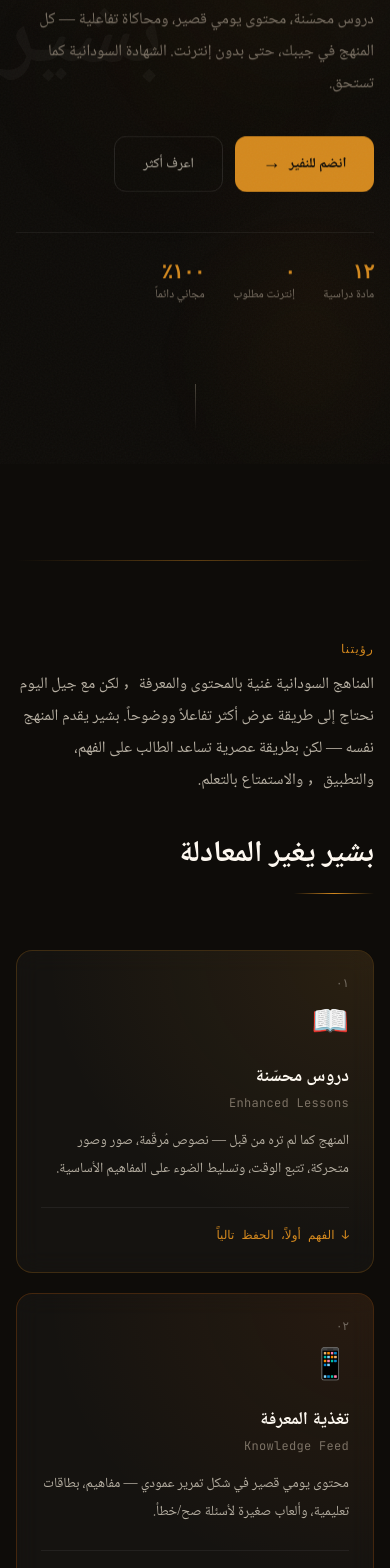
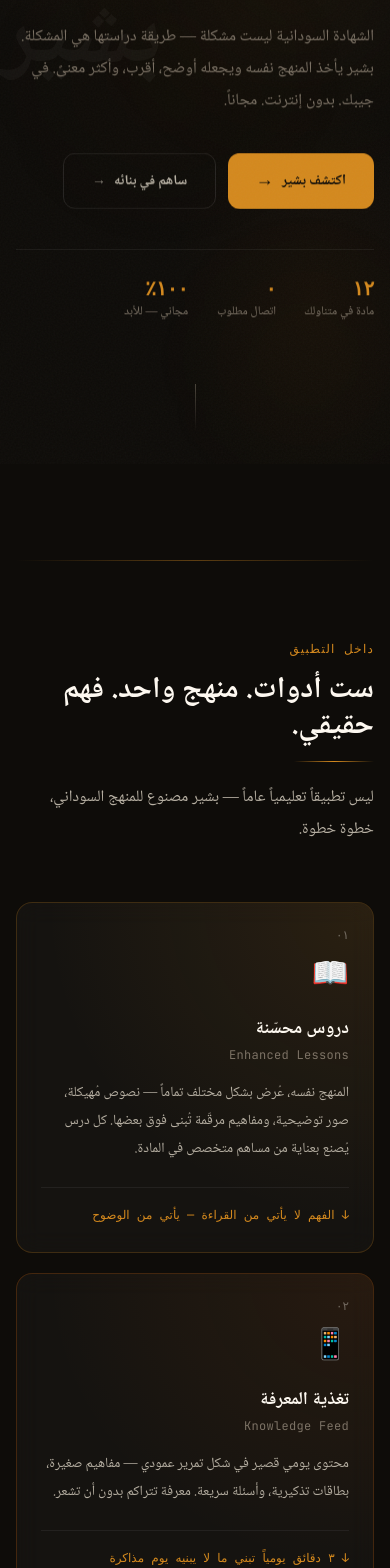
Before and after one commit to altyebv/Nafeer, a Next.js app in the folder Nafeer/: page / in a window 390 px wide. Shown: the part 380-1948 px from the top of the page. Built offline with nearby package versions, Linux system fonts and the light colour scheme; no server answers; a web font is replaced by a local one.

Commit message:
UX : improved story telling

```diff
--- a/Nafeer/src/components/landing/Features.jsx
+++ b/Nafeer/src/components/landing/Features.jsx
@@ -11,8 +11,8 @@ const features = [
     icon: '📖',
     title: 'دروس محسّنة',
     subtitle: 'Enhanced Lessons',
-    desc: 'المنهج كما لم تره من قبل — نصوص مُرقّمة، صور وصور متحركة، تتبع الوقت، وتسليط الضوء على المفاهيم الأساسية.',
-    insight: 'الفهم أولاً، الحفظ تالياً',
+    desc: 'المنهج نفسه، عُرض بشكل مختلف تماماً — نصوص مُهيكلة، صور توضيحية، ومفاهيم مرقّمة تُبنى فوق بعضها. كل درس يُصنع بعناية من مساهم متخصص في المادة.',
+    insight: 'الفهم لا يأتي من القراءة — يأتي من الوضوح',
     accent: 'rgba(212,137,30,0.14)',
     border: 'rgba(212,137,30,0.22)',
   },
@@ -21,8 +21,8 @@ const features = [
     icon: '📱',
     title: 'تغذية المعرفة',
     subtitle: 'Knowledge Feed',
-    desc: 'محتوى يومي قصير في شكل تمرير عمودي — مفاهيم، بطاقات تعليمية، وألعاب صغيرة لأسئلة صح/خطأ.',
-    insight: '٣ دقائق يومياً تُحدث فرقاً',
+    desc: 'محتوى يومي قصير في شكل تمرير عمودي — مفاهيم صغيرة، بطاقات تذكيرية، وأسئلة سريعة. معرفة تتراكم بدون أن تشعر.',
+    insight: '٣ دقائق يومياً تبني ما لا يبنيه يوم مذاكرة',
     accent: 'rgba(234,108,10,0.11)',
     border: 'rgba(234,108,10,0.22)',
   },
@@ -32,7 +32,7 @@ const features = [
     title: 'المختبر التفاعلي',
     subtitle: 'Interactive Lab',
     desc: 'محاكاة مرئية للمعادلات والأشكال الثلاثية الأبعاد — غيّر المتغير وشاهد النتيجة مباشرة.',
-    insight: 'تجربة ثم تذكر — ليس العكس',
+    insight: 'شاهد — ثم تذكر. ليس العكس',
     accent: 'rgba(59,130,246,0.11)',
     border: 'rgba(59,130,246,0.22)',
   },
@@ -41,8 +41,8 @@ const features = [
     icon: '📝',
     title: 'بنك الأسئلة',
     subtitle: 'Question Bank',
-    desc: 'آلاف الأسئلة من جميع المواد — امتحانات وتدريبات منظمة بمستويات صعوبة متدرجة.',
-    insight: 'كل الامتحانات السابقة، مُصنَّفة',
+    desc: 'آلاف الأسئلة مرتّبة حسب المادة، الوحدة، ومستوى الصعوبة — من الأسئلة الموضوعية إلى التحليلية. كل الامتحانات السابقة في مكان واحد.',
+    insight: 'تدرّب على ما سيسألك الامتحان فعلاً',
     accent: 'rgba(168,85,247,0.11)',
     border: 'rgba(168,85,247,0.22)',
   },
@@ -52,7 +52,7 @@ const features = [
     title: 'التقدم والإنجازات',
     subtitle: 'Progress & Streaks',
     desc: 'نظام نقاط، سلاسل يومية، وشارات تحفيزية تجعل الالتزام بالمنهج أمراً ممتعاً.',
-    insight: 'الانضباط يصبح عادة، لا جهداً',
+    insight: 'الانضباط لا يُجبر — يُبنى بالعادة',
     accent: 'rgba(34,197,94,0.11)',
     border: 'rgba(34,197,94,0.22)',
   },
@@ -61,7 +61,7 @@ const features = [
     icon: '📴',
     title: 'يعمل بدون إنترنت',
     subtitle: 'Offline First',
-    desc: 'كل المحتوى متاح بعد التحميل الأول — لا حاجة لاتصال، لا انقطاع في المذاكرة.',
+    desc: 'كل المحتوى متاح بعد التحميل الأول — لا اتصال، لا توقف، لا اعتذارات. مُصمَّم للواقع السوداني، ليس لمثاليته.',
     insight: 'انقطاع الكهرباء لا يوقف الطموح',
     accent: 'rgba(20,184,166,0.11)',
     border: 'rgba(20,184,166,0.22)',
@@ -73,14 +73,6 @@ export default function Features() {
 
   useEffect(() => {
     const ctx = gsap.context(() => {
-      gsap.fromTo('.features-problem',
-        { opacity: 0, y: 24 },
-        {
-          opacity: 1, y: 0, duration: 0.8, ease: 'power3.out',
-          scrollTrigger: { trigger: '.features-problem', start: 'top 90%', once: true },
-        }
-      );
-
       gsap.fromTo('.features-header',
         { opacity: 0, y: 32 },
         {
@@ -104,39 +96,32 @@ export default function Features() {
   }, []);
 
   return (
-    <section id="vision" ref={sectionRef} className="py-24 sm:py-36 px-4 sm:px-6 relative">
+    <section id="features" ref={sectionRef} className="py-24 sm:py-36 px-4 sm:px-6 relative">
       <div className="ember-line max-w-6xl mx-auto mb-20 opacity-40" />
 
       <div className="max-w-6xl mx-auto">
 
-        {/* Problem framing */}
-        <div className="features-problem mb-10 sm:mb-12 max-w-2xl">
+        {/* Header */}
+        <div className="features-header mb-14 sm:mb-20">
           <p
-            className="text-xs sm:text-sm font-mono tracking-widest uppercase mb-3"
+            className="text-xs sm:text-sm font-mono tracking-widest uppercase mb-4"
             style={{ color: 'var(--accent)' }}
-          >رؤيتنا</p>
+          >
+            داخل التطبيق
+          </p>
+          <h2
+            className="text-3xl sm:text-4xl md:text-5xl font-arabic font-bold mb-4"
+            style={{ color: 'var(--text-primary)' }}
+          >
+            ست أدوات. منهج واحد. فهم حقيقي.
+          </h2>
+          <div className="ember-line w-20 sm:w-28 mb-5" />
           <p
-            className="text-base sm:text-lg leading-loose"
+            className="text-base sm:text-lg leading-loose max-w-xl font-arabic"
             style={{ color: 'var(--text-secondary)' }}
           >
-
-          المناهج السودانية غنية بالمحتوى والمعرفة，
-            لكن مع جيل اليوم نحتاج إلى طريقة عرض أكثر تفاعلاً ووضوحاً.
-
-          بشير يقدم المنهج نفسه — لكن بطريقة عصرية
-          تساعد الطالب على الفهم، والتطبيق， والاستمتاع بالتعلم.
+            ليس تطبيقاً تعليمياً عاماً — بشير مصنوع للمنهج السوداني، خطوة خطوة.
           </p>
-        </div>
-
-        {/* Header */}
-        <div className="features-header mb-14 sm:mb-20">
-          <h2
-            className="text-3xl sm:text-4xl md:text-5xl font-arabic font-bold mb-5"
-            style={{ color: 'var(--text-primary)' }}
-          >
-            بشير يغير المعادلة
-          </h2>
-          <div className="ember-line w-20 sm:w-28" />
         </div>
 
         {/* Feature cards grid */}
@@ -166,18 +151,15 @@ export default function Features() {
               />
 
               <div className="relative z-10 flex flex-col flex-1">
-                {/* Card number */}
                 <div
                   className="text-xs font-mono mb-4 opacity-35"
                   style={{ color: 'var(--text-primary)' }}
                 >{f.num}</div>
 
-                {/* Icon row */}
                 <div className="flex items-start justify-between mb-5">
                   <span className="text-3xl sm:text-4xl">{f.icon}</span>
                 </div>
 
-                {/* Text */}
                 <h3
                   className="text-lg sm:text-xl font-bold mb-1"
                   style={{ color: 'var(--text-primary)' }}
@@ -187,7 +169,7 @@ export default function Features() {
                   style={{ color: 'var(--text-muted)' }}
                 >{f.subtitle}</p>
                 <p
-                  className="text-sm leading-loose flex-1 mb-6"
+                  className="text-sm leading-loose flex-1 mb-6 font-arabic"
                   style={{ color: 'var(--text-secondary)' }}
                 >{f.desc}</p>
 
--- a/Nafeer/src/components/landing/Hero.jsx
+++ b/Nafeer/src/components/landing/Hero.jsx
@@ -160,23 +160,25 @@ export default function Hero() {
             style={{ color: 'var(--text-secondary)' }}
           >
             من الحفظ إلى الفهم —{' '}
-            <span style={{ color: 'var(--accent)' }}>لأول مرة في السودان</span>
+            <span style={{ color: 'var(--accent)' }}>لأول مرة، المنهج كما يجب أن يكون</span>
           </h2>
         </div>
 
-        {/* Description */}
+        {/* Description — empathy first, features second */}
         <p
-          className="gsap-hero-desc text-base sm:text-lg max-w-lg leading-loose mb-9 sm:mb-11"
+          className="gsap-hero-desc text-base sm:text-lg max-w-lg leading-loose mb-9 sm:mb-11 font-arabic"
           style={{ color: 'var(--text-muted)' }}
         >
-          دروس محسّنة، محتوى يومي قصير، ومحاكاة تفاعلية — كل المنهج في جيبك،
-          حتى بدون إنترنت. الشهادة السودانية كما تستحق.
+          الشهادة السودانية ليست مشكلة — طريقة دراستها هي المشكلة.
+          بشير يأخذ المنهج نفسه ويجعله أوضح، أقرب، وأكثر معنىً.
+          في جيبك. بدون إنترنت. مجاناً.
         </p>
 
-        {/* CTA buttons */}
+        {/* CTA buttons — two audiences, two paths */}
         <div className="flex flex-wrap gap-3 sm:gap-4 mb-10 sm:mb-12">
+          {/* Student primary */}
           <a
-            href="/prejoin"
+            href="#features"
             className="gsap-hero-cta group inline-flex items-center gap-2 sm:gap-3 px-7 sm:px-9 py-3.5 sm:py-4 font-bold rounded-xl transition-all duration-300 text-sm sm:text-base"
             style={{ background: 'var(--accent)', color: '#0e0c09' }}
             onMouseEnter={e => {
@@ -190,26 +192,34 @@ export default function Hero() {
               e.currentTarget.style.transform = 'translateY(0)';
             }}
           >
-            <span>انضم للنفير</span>
+            <span>اكتشف بشير</span>
             <span
               className="text-lg group-hover:-translate-x-1 transition-transform duration-300"
               style={{ display: 'inline-block', transform: 'scaleX(-1)' }}
             >←</span>
           </a>
+
+          {/* Contributor secondary */}
           <a
-            href="#vision"
-            className="gsap-hero-cta inline-flex items-center gap-2 sm:gap-3 px-7 sm:px-9 py-3.5 sm:py-4 rounded-xl transition-all duration-300 text-sm sm:text-base"
+            href="/prejoin"
+            className="gsap-hero-cta group inline-flex items-center gap-2 sm:gap-3 px-7 sm:px-9 py-3.5 sm:py-4 rounded-xl transition-all duration-300 text-sm sm:text-base font-bold"
             style={{ border: '1px solid var(--border-mid)', color: 'var(--text-secondary)' }}
             onMouseEnter={e => {
               e.currentTarget.style.borderColor = 'var(--accent)';
               e.currentTarget.style.color = 'var(--accent)';
+              e.currentTarget.style.background = 'var(--accent-dim)';
             }}
             onMouseLeave={e => {
               e.currentTarget.style.borderColor = 'var(--border-mid)';
               e.currentTarget.style.color = 'var(--text-secondary)';
+              e.currentTarget.style.background = 'transparent';
             }}
           >
-            اعرف أكثر
+            <span>ساهم في بنائه</span>
+            <span
+              className="text-sm group-hover:-translate-x-1 transition-transform duration-300"
+              style={{ display: 'inline-block', transform: 'scaleX(-1)', opacity: 0.7 }}
+            >←</span>
           </a>
         </div>
 
@@ -219,9 +229,9 @@ export default function Hero() {
           style={{ borderTop: '1px solid var(--border-subtle)' }}
         >
           {[
-            { value: '١٢', label: 'مادة دراسية' },
-            { value: '٠', label: 'إنترنت مطلوب' },
-            { value: '١٠٠٪', label: 'مجاني دائماً' },
+            { value: '١٢', label: 'مادة في متناولك' },
+            { value: '٠',  label: 'اتصال مطلوب' },
+            { value: '١٠٠٪', label: 'مجاني — للأبد' },
           ].map((s, i) => (
             <div key={i} className="gsap-hero-stat">
               <div
--- a/Nafeer/src/components/landing/NafeerSection.jsx
+++ b/Nafeer/src/components/landing/NafeerSection.jsx
@@ -9,22 +9,22 @@ const steps = [
   {
     num: '١',
     title: 'تقدم بطلبك',
-    desc: 'أخبرنا عن خلفيتك ومادتك. نراجع الطلبات يدوياً ونرد خلال ٤٨ ساعة.',
+    desc: 'أخبرنا من أنت وأي مادة تريد بناءها. نقرأ كل طلب شخصياً ونرد خلال ٤٨ ساعة.',
   },
   {
     num: '٢',
     title: 'احصل على صلاحياتك',
-    desc: 'بعد الموافقة تحصل على حساب في منصة نفير مع المادة المخصصة لك مباشرة.',
+    desc: 'بعد الموافقة، حساب كامل في منصة نفير — والمادة التي اخترتها محجوزة لك.',
   },
   {
     num: '٣',
     title: 'ابدأ البناء',
-    desc: 'استخدم أداة التحرير لإضافة الوحدات، الدروس، المفاهيم، والأسئلة — بواجهة مبنية لهذا الهدف.',
+    desc: 'أداة تحرير مبنية لهذا الغرض تحديداً — وحدات، دروس، مفاهيم، وأسئلة. لا تقنية معقدة.',
   },
   {
     num: '٤',
-    title: 'يصل للطلاب',
-    desc: 'محتواك يُصدَّر مباشرة لتطبيق بشير ويصل لآلاف الطلاب في كل مكان — تلقائياً.',
+    title: 'شاهد أثرك',
+    desc: 'محتواك يُصدَّر تلقائياً لتطبيق بشير. اسمك يظهر على كل درس بنيته — أمام كل من يفتحه.',
   },
 ];
 
@@ -32,17 +32,17 @@ const perks = [
   {
     icon: '🏅',
     title: 'اسمك في التطبيق',
-    desc: 'كل درس تبنيه يحمل اسمك أمام كل من يقرأه. أثرك مرئي وحقيقي.',
+    desc: 'كل طالب يفتح درساً أنشأته يرى اسمك. ليس في الـ credits — في لحظة التعلم نفسها.',
   },
   {
     icon: '🎓',
     title: 'أثر يمتد عبر الزمن',
-    desc: 'طالب يفهم اليوم بسببك قد يُعلّم غيره غداً. المعرفة تتضاعف بلا حدود.',
+    desc: 'طالب يفهم اليوم بسببك قد يُعلّم غيره غداً. بعض الأفعال لا حدود لتضاعفها.',
   },
   {
     icon: '🛠️',
     title: 'أدوات احترافية',
-    desc: 'منصة نفير ليست نموذجاً عاماً — بيئة عمل حقيقية مبنية لهذا الهدف تحديداً.',
+    desc: 'منصة نفير بُنيت خصيصاً لإنشاء محتوى الشهادة السودانية. كل أداة فيها لها غرض واحد.',
   },
 ];
 
@@ -51,11 +51,11 @@ export default function NafeerSection() {
 
   useEffect(() => {
     const ctx = gsap.context(() => {
-      gsap.fromTo('.nafeer-header',
+      gsap.fromTo('.nafeer-story',
         { opacity: 0, y: 40 },
         {
           opacity: 1, y: 0, duration: 0.9, ease: 'power3.out',
-          scrollTrigger: { trigger: '.nafeer-header', start: 'top 88%', once: true },
+          scrollTrigger: { trigger: '.nafeer-story', start: 'top 88%', once: true },
         }
       );
       gsap.fromTo('.nafeer-impact',
@@ -63,6 +63,13 @@ export default function NafeerSection() {
         {
           opacity: 1, scale: 1, y: 0, duration: 0.75, ease: 'power3.out',
           scrollTrigger: { trigger: '.nafeer-impact', start: 'top 88%', once: true },
+        }
+      );
+      gsap.fromTo('.nafeer-who',
+        { opacity: 0, x: 20 },
+        {
+          opacity: 1, x: 0, duration: 0.6, stagger: 0.12, ease: 'power3.out',
+          scrollTrigger: { trigger: '.nafeer-who-list', start: 'top 90%', once: true },
         }
       );
       gsap.fromTo('.nafeer-step',
@@ -92,13 +99,13 @@ export default function NafeerSection() {
   }, []);
 
   return (
-    <section ref={sectionRef} className="py-20 sm:py-28 px-4 sm:px-6 relative overflow-hidden">
+    <section id="nafeer" ref={sectionRef} className="py-20 sm:py-28 px-4 sm:px-6 relative overflow-hidden">
       <div className="ember-line max-w-6xl mx-auto mb-16 sm:mb-24 opacity-40" />
 
       {/* Background watermark */}
       <div
         className="absolute left-1/2 top-1/2 -translate-x-1/2 -translate-y-1/2 pointer-events-none select-none"
-        style={{ opacity: 0.02 }}
+        style={{ opacity: 0.018 }}
       >
         <span
           className="text-[28vw] font-arabic font-bold leading-none"
@@ -108,29 +115,80 @@ export default function NafeerSection() {
 
       <div className="max-w-6xl mx-auto relative z-10">
 
-        {/* Header */}
-        <div className="nafeer-header mb-12 sm:mb-16 max-w-2xl">
+        {/* ── BEAT 1: The Story ── */}
+        <div className="nafeer-story mb-14 sm:mb-20">
+
+          {/* Section label */}
           <span
-            className="inline-block text-xs sm:text-sm tracking-widest uppercase mb-4 font-mono"
+            className="inline-block text-xs sm:text-sm tracking-widest uppercase mb-5 font-mono"
             style={{ color: 'var(--accent)' }}
           >
-            النفير — المساهمون
+            النفير — مفهوم سوداني أصيل
           </span>
+
+          {/* Headline */}
           <h2
-            className="text-3xl sm:text-4xl md:text-5xl font-arabic font-bold mb-5 leading-snug"
+            className="text-3xl sm:text-4xl md:text-5xl font-arabic font-bold mb-6 leading-snug"
             style={{ color: 'var(--text-primary)' }}
           >
-            أنت تعرف المادة —
+            ما لا يبنيه شخص واحد
             <br />
-            <span style={{ color: 'var(--accent)' }}>نحن نبني الأداة</span>
+            <span style={{ color: 'var(--accent)' }}>يبنيه النفير</span>
           </h2>
-          <p
-            className="text-base sm:text-lg leading-loose"
+
+          {/* Story text — two paragraphs */}
+          <div
+            className="max-w-2xl space-y-4 text-base sm:text-lg leading-loose font-arabic"
             style={{ color: 'var(--text-secondary)' }}
           >
-            النفير مفهوم سوداني أصيل للتعاون الجماعي — حين يجتمع الكل لبناء ما لا يقدر عليه الفرد وحده.
-            هكذا نبني بشير: خبير يرسم مادته، وطالب يفهمها، وأثر يمتد.
-          </p>
+            <p>
+              النفير في الثقافة السودانية يعني أن يجتمع الجيران لبناء ما لا يستطيع
+              أحدهم بناءه وحده. ليس تطوعاً وليس عملاً — بل شيء أعمق: إحساس بأن
+              هذا يخصني وأن غيابي سيُشعَر به.
+            </p>
+            <p style={{ color: 'var(--text-muted)' }}>
+              هكذا نبني بشير — خبير يرسم مادته، وطالب يفهمها، وأثر يمتد.
+            </p>
+          </div>
+
+          {/* Who belongs here */}
+          <div className="nafeer-who-list mt-8 sm:mt-10 space-y-2">
+            <p
+              className="text-xs font-mono mb-4 tracking-widest uppercase"
+              style={{ color: 'var(--text-muted)' }}
+            >
+              النفير يبحث عن
+            </p>
+            {[
+              { icon: '🎓', who: 'معلمين', desc: 'يعرفون مادتهم ويريدون نقلها بطريقة تفاعلية' },
+              { icon: '🧑‍💻', who: 'طلاب جامعة', desc: 'يتذكرون ما صعب عليهم في الشهادة ويريدون تسهيله' },
+              { icon: '🌍', who: 'متحمسين للتعليم', desc: 'يرون في تحسين التعليم قضية تستحق وقتهم' },
+            ].map((item, i) => (
+              <div
+                key={i}
+                className="nafeer-who flex items-center gap-4 py-3 px-4 rounded-xl transition-all duration-200"
+                style={{ border: '1px solid var(--border-subtle)' }}
+                onMouseEnter={e => {
+                  e.currentTarget.style.borderColor = 'rgba(212,137,30,0.25)';
+                  e.currentTarget.style.background = 'var(--bg-card)';
+                }}
+                onMouseLeave={e => {
+                  e.currentTarget.style.borderColor = 'var(--border-subtle)';
+                  e.currentTarget.style.background = 'transparent';
+                }}
+              >
+                <span className="text-xl shrink-0">{item.icon}</span>
+                <div>
+                  <span className="font-bold text-sm" style={{ color: 'var(--text-primary)' }}>
+                    {item.who}
+                  </span>
+                  <span className="text-sm mr-2" style={{ color: 'var(--text-muted)' }}>
+                    — {item.desc}
+                  </span>
+                </div>
+              </div>
+            ))}
+          </div>
         </div>
 
         {/* Impact callout */}
@@ -150,12 +208,12 @@ export default function NafeerSection() {
               <p
                 className="text-xs sm:text-sm font-mono mb-2"
                 style={{ color: 'var(--accent)' }}
-              >ماذا يعني مساهمتك؟</p>
+              >ماذا يعني وجودك؟</p>
               <p
                 className="text-xl sm:text-2xl font-arabic font-bold"
                 style={{ color: 'var(--text-primary)' }}
               >
-                مادة واحدة منك = مئات الدروس لآلاف الطلاب
+                مادة واحدة منك = مئات الدروس، تُعاد استخدامها آلاف المرات
               </p>
             </div>
             <div className="flex gap-8 sm:gap-10 shrink-0">
@@ -175,17 +233,20 @@ export default function NafeerSection() {
           </div>
         </div>
 
+        {/* ── BEAT 2: How to Join ── */}
+
         {/* Steps label */}
         <p
           className="text-xs font-mono mb-6 sm:mb-7 tracking-widest uppercase"
           style={{ color: 'var(--text-muted)' }}
-        >كيف تبدأ — ٤ خطوات</p>
+        >
+          الطريق أقصر مما تتخيل — ٤ خطوات
+        </p>
 
         {/* Steps grid */}
         <div className="nafeer-steps grid grid-cols-1 sm:grid-cols-2 lg:grid-cols-4 gap-4 sm:gap-5 mb-14 sm:mb-18">
           {steps.map((step, i) => (
             <div key={i} className="nafeer-step relative">
-              {/* Connecting line between steps */}
               {i < steps.length - 1 && (
                 <div
                   className="hidden lg:block absolute top-10 left-0 w-full h-px pointer-events-none"
@@ -219,7 +280,7 @@ export default function NafeerSection() {
                   style={{ color: 'var(--text-primary)' }}
                 >{step.title}</h3>
                 <p
-                  className="text-xs sm:text-sm leading-loose"
+                  className="text-xs sm:text-sm leading-loose font-arabic"
                   style={{ color: 'var(--text-muted)' }}
                 >{step.desc}</p>
               </div>
@@ -250,7 +311,7 @@ export default function NafeerSection() {
                   style={{ color: 'var(--text-primary)' }}
                 >{item.title}</h4>
                 <p
-                  className="text-xs sm:text-sm leading-loose"
+                  className="text-xs sm:text-sm leading-loose font-arabic"
                   style={{ color: 'var(--text-muted)' }}
                 >{item.desc}</p>
               </div>
@@ -271,12 +332,14 @@ export default function NafeerSection() {
             <p
               className="text-xs sm:text-sm font-mono mb-3"
               style={{ color: 'var(--text-muted)' }}
-            >الوقت مهم — المنهج يبدأ بك</p>
+            >
+              كل يوم بدون مادة يعني يوماً أقل لطالب ينتظر
+            </p>
             <p
               className="text-2xl sm:text-3xl font-arabic font-bold mb-7"
               style={{ color: 'var(--text-primary)' }}
             >
-              مستعد لترك أثر حقيقي؟
+              مقعدك في النفير شاغر
             </p>
             <a
               href="/prejoin"
```
Also changed, not shown: Nafeer/src/components/landing/ContributorsHallSection.jsx (+15 -32 lines), Nafeer/src/components/landing/ProgressBoard.jsx (+19 -13 lines).
